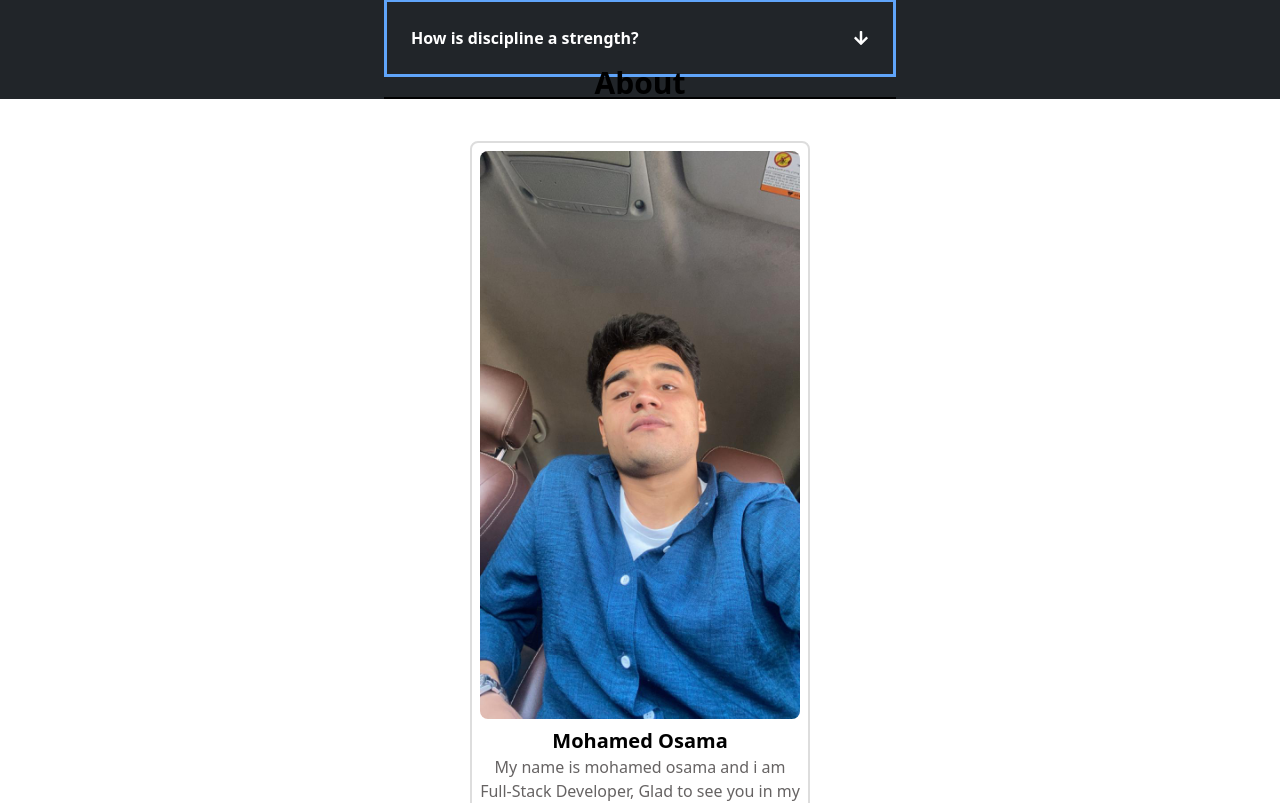
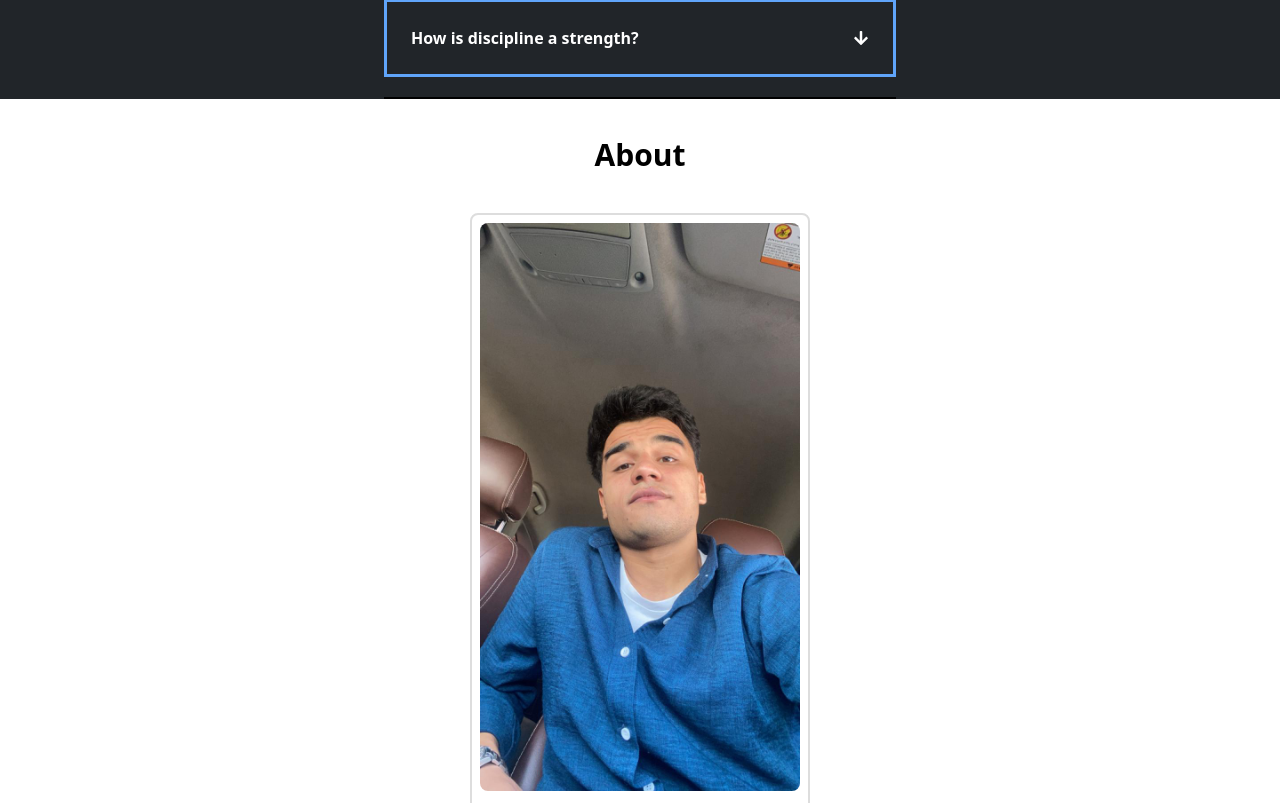
Before and after one commit to moshaosama/Creative-Blog, a React (Vite) app: page / in a window 1280 px wide. Shown: the part 3045-3848 px from the top of the page. Built offline with nearby package versions, Linux system fonts and the light colour scheme; the HTML template or start-up script is replaced by a standard one.

Commit message:
Create About Section

```diff
--- a/src/Components/About.tsx
+++ b/src/Components/About.tsx
@@ -8,7 +8,7 @@ const About = () => {
   }
   return (
     <>
-      <div className="my-10 h-[50pc] flex flex-col justify-center items-center">
+      <div className="my-28 h-[50pc] flex flex-col justify-center items-center">
         <h1 className="text-black text-3xl font-bold">About</h1>
 
         <div className="my-10 border-[#ddd] border-2 rounded-lg p-2">
```
